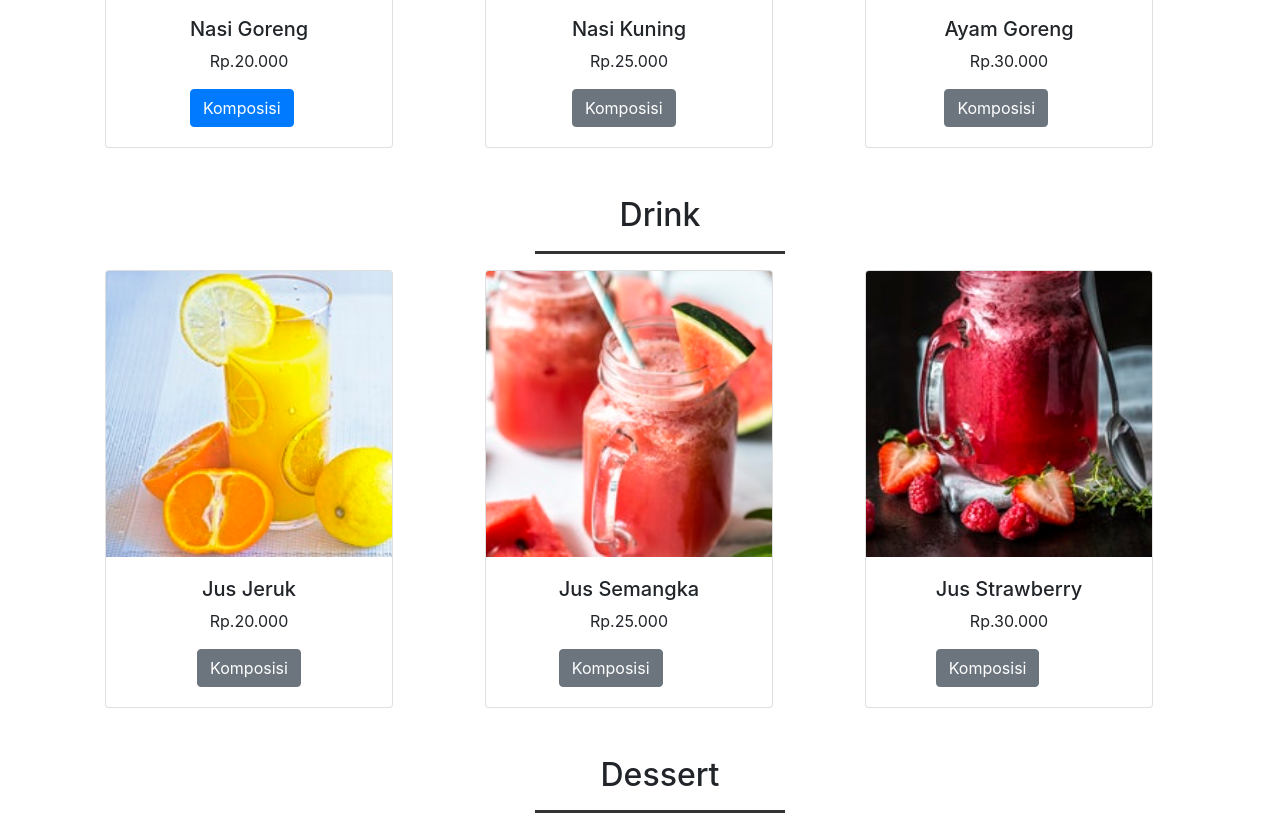
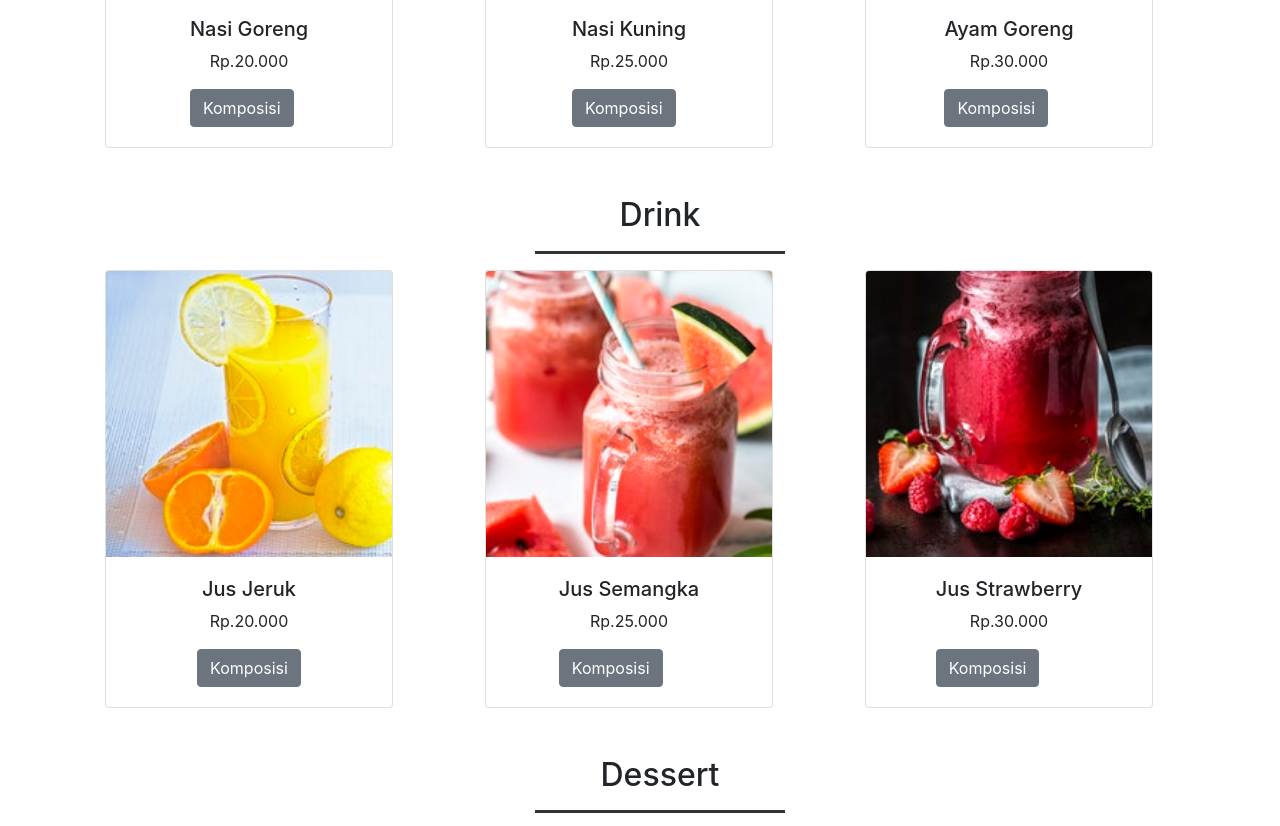
Before and after one commit to priapambudi/MenuMakan, a plain HTML site: page index.html in a window 1280 px wide. Shown: the part 970-1796 px from the top of the page. Drawn offline with nearby package versions, Linux system fonts and the light colour scheme; a web font is replaced by a local one.

Commit message:
update index.html

```diff
--- a/index.html
+++ b/index.html
@@ -99,7 +99,7 @@
               <div class="card-body">
                 <h1 class="card-text">Nasi Goreng</h1>
                 <p>Rp.20.000</p>
-                <button type="button" class="btn btn-primary" data-container="body" data-toggle="popover" data-placement="bottom" data-content="Nasi putih, Bawang putih, Kecap manis, Saus sambal, Saus tiram, Garam, Telur ayam, Sosis ayam, Margarin">
+                <button type="button" class="btn btn-secondary" data-container="body" data-toggle="popover" data-placement="bottom" data-content="Nasi putih, Bawang putih, Kecap manis, Saus sambal, Saus tiram, Garam, Telur ayam, Sosis ayam, Margarin">
                   Komposisi
                 </button>
               </div>
```
